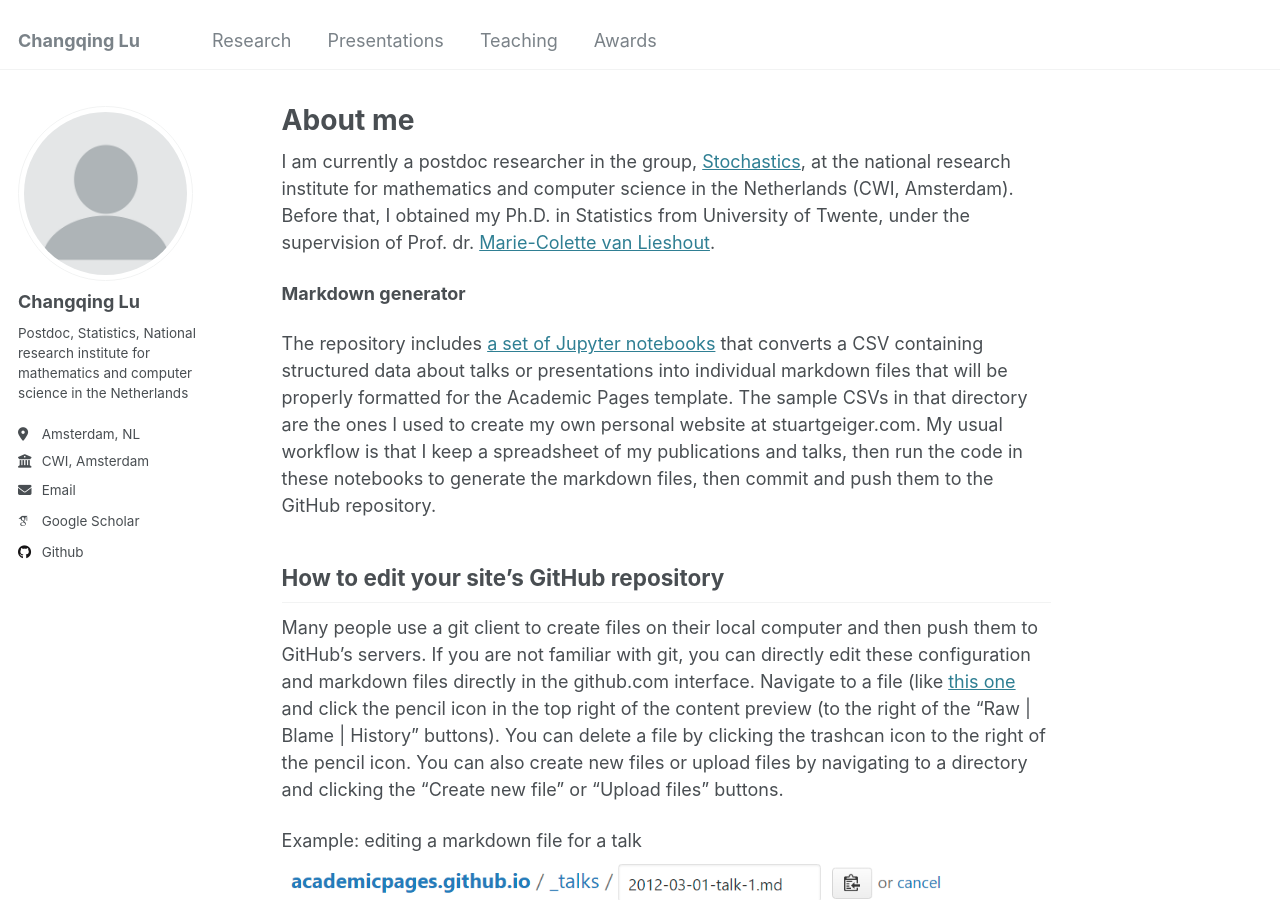
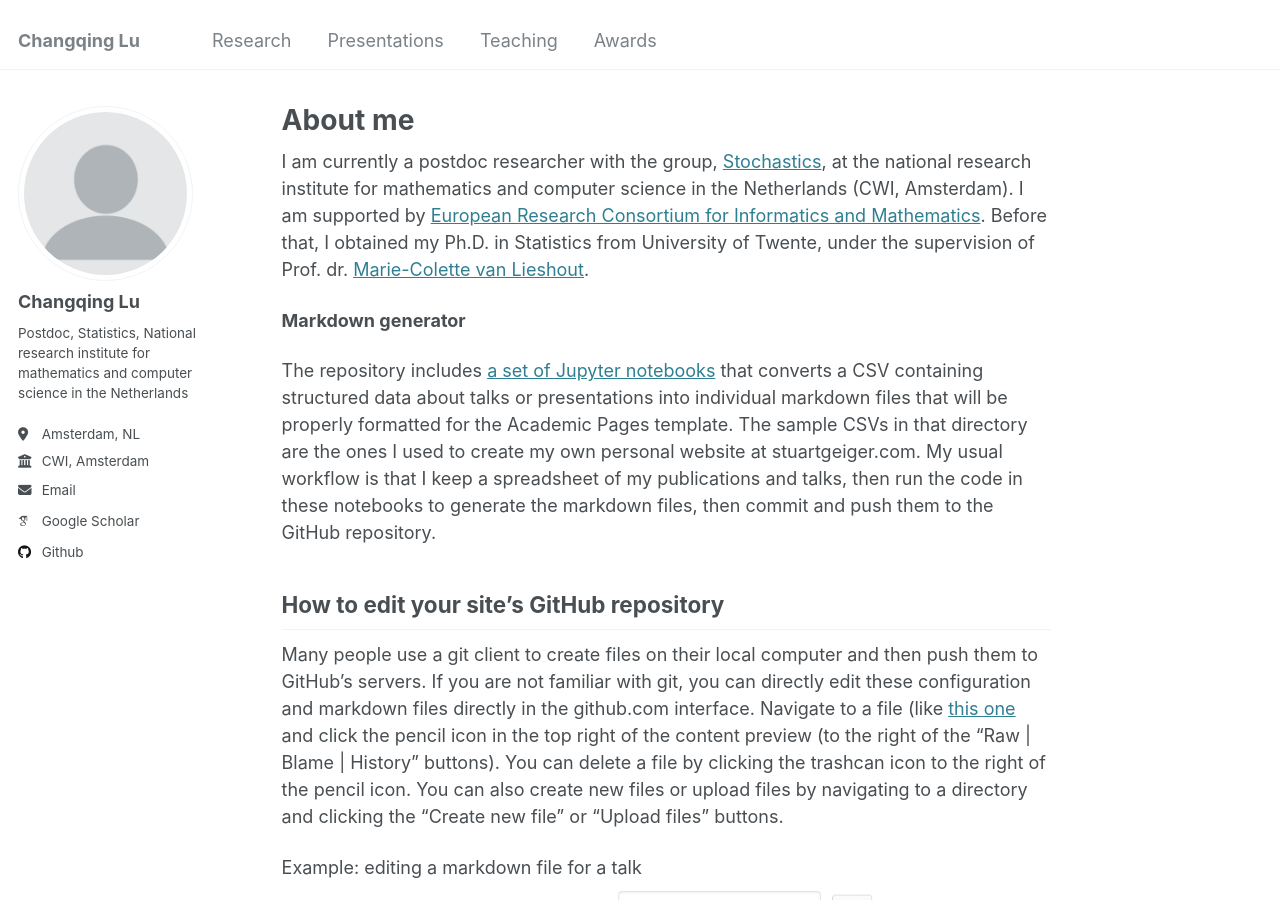
Before and after one commit to Bobby-Lu/Bobby-Lu.github.io, a Jekyll site: the page built from _pages/about.md, in a window 1280 px wide and 900 px high. Built offline with Jekyll 4.4.1, drawn with Linux system fonts in a browser that asks for light colours; some web fonts are replaced.

Commit message:
Update about.md

```diff
--- a/_pages/about.md
+++ b/_pages/about.md
@@ -7,7 +7,7 @@ redirect_from:
   - /about.html
 ---
 
-I am currently a postdoc researcher in the group, [Stochastics](https://www.cwi.nl/en/groups/stochastics/), at the national research institute for mathematics and computer science in the Netherlands (CWI, Amsterdam). Before that, I obtained my Ph.D. in Statistics from University of Twente, under the supervision of Prof. dr. [Marie-Colette van Lieshout](https://homepages.cwi.nl/~colette/).
+I am currently a postdoc researcher with the group, [Stochastics](https://www.cwi.nl/en/groups/stochastics/), at the national research institute for mathematics and computer science in the Netherlands (CWI, Amsterdam). I am supported by [European Research Consortium for Informatics and Mathematics](https://www.ercim.eu). Before that, I obtained my Ph.D. in Statistics from University of Twente, under the supervision of Prof. dr. [Marie-Colette van Lieshout](https://homepages.cwi.nl/~colette/).
 
 **Markdown generator**
 
```
